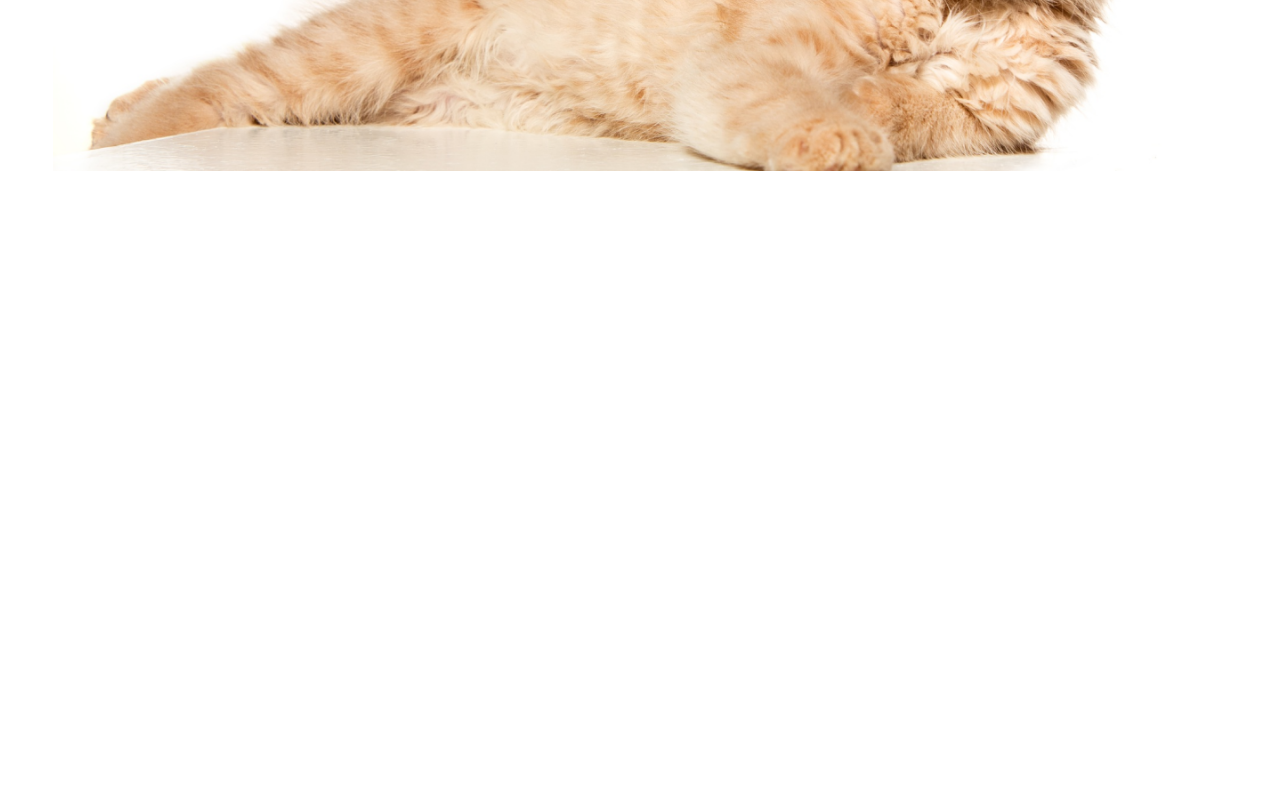
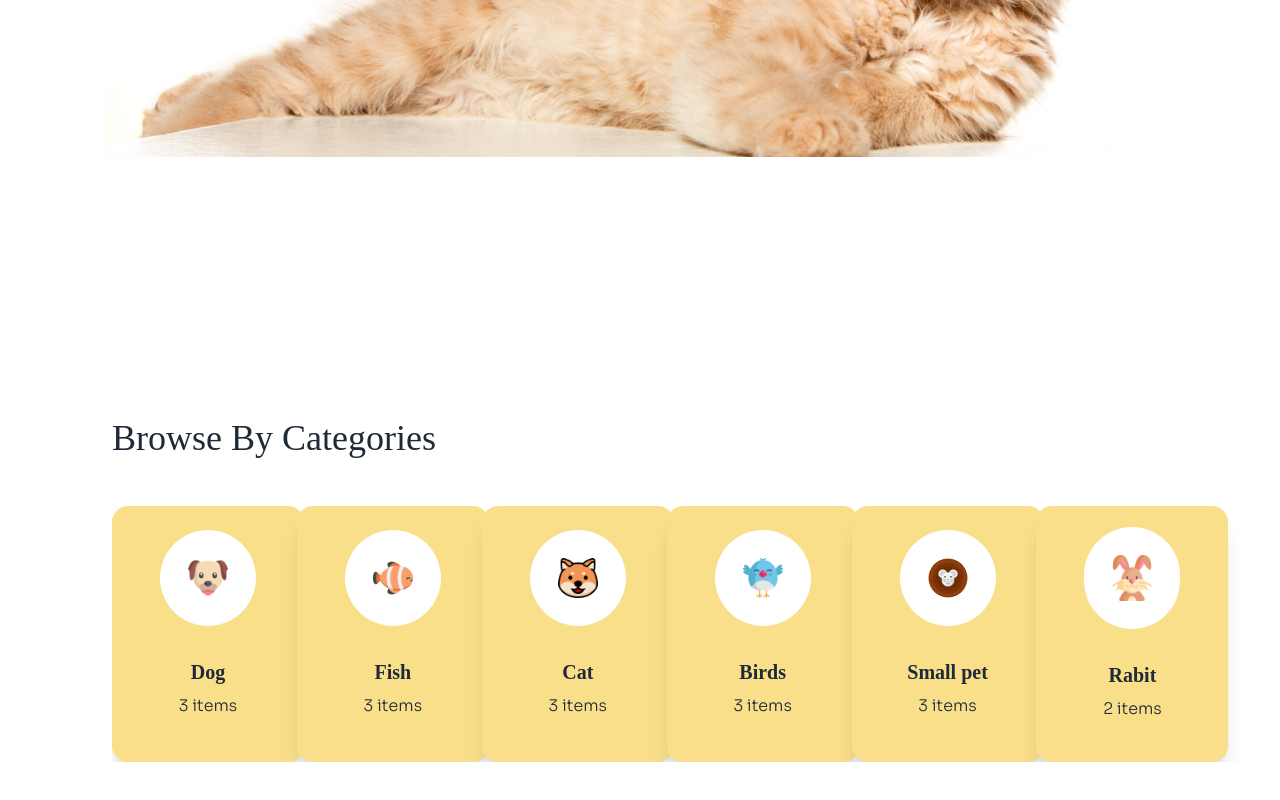
Before and after one commit to iMrAN-the-knight/assignment3, a plain HTML site: page index.html in a window 1280 px wide. Shown: the part 674-1474 px from the top of the page. Before the commit the page ends 972 px from the top, so only its background shows below. Drawn offline with nearby package versions, Linux system fonts and the light colour scheme; a web font is replaced by a local one.

Commit message:
small cards complete

```diff
--- a/index.html
+++ b/index.html
@@ -67,7 +67,7 @@
         </div>
         <ul
           tabindex="0"
-          class="menu menu-sm dropdown-content bg-base-100 rounded-box z-[1] mt-3 w-52 p-2 shadow">
+          class="menu menu-sm dropdown-content bg-base-100 rounded-box z-[1] mt-3  p-2 shadow">
           <li><a>Find a pet</a></li>
           <li><a>Breeds</a></li>
           <li><a>Contact us</a></li>
@@ -149,10 +149,10 @@
 <!-- <section class="w-11/12 pr-10 mx-auto bg-[url('c1-assets/cat-big.png')] bg-no-repeat bg-bottom bg-contain bg-[center_80%] lg:mt-0   "> -->
   <!-- sectioon -->
 
-  <section class="w-11/12 pr-10 mx-auto bg-[url('c1-assets/cat-big.png')] bg-no-repeat bg-bottom bg-contain bg-center flex flex-col justify-between min-h-[500px] lg:mt-0 ">
+  <section class="w-10/12 pr-10 mx-auto bg-[url('../c1-assets/cat-big.png')] bg-no-repeat bg-bottom bg-contain bg-center flex flex-col justify-between min-h-[500px] lg:mt-0 ">
 
 
-  <div class="pb-64  hero min-h-screen lg:w-[32rem] lg:-mb-10">
+  <div class="pb-72  hero min-h-screen lg:w-[32rem] lg:-mb-10">
     <div class=" flex-col mb-36 lg:flex-row-reverse lg:mt-36">
 
       <div>
@@ -169,7 +169,74 @@
   </header>
   <!-- Main -->
    <main>
+    <main class="  ">
+      <section class=" w-11/12 mx-auto pr-10 -mt-52 mr-2  overflow-hidden lg:mt-32 lg:w-11/12 lg:m-28 lg:pr-36  " >
+        <h3 class="text-left font-normal text-4xl mb-12">Browse By Categories</h3>
+        <div class=" grid grid-cols-2 gap-12 lg:gap-x-20 lg:gap-y-5 lg:grid-cols-6 ">
+        <div class="card  items-center place-content-center justify-center pt-12 bg-base-100 w-44 h-[16rem] shadow-xl bg-[#F9DF8A]  lg:w-48">
+          <div class="w-24 avatar rounded-full  bg-white">
+            <img src="c1-assets/dog-cartoon.png" class="p-7"/>
+          </div>
+          <div class="card-body items-center text-center text-xl">
+            <h5 class="card-title ">Dog</h5>
+            <h6 class="mb-9 font-sora font-light text-base">3 items</h6>
+            </div>
+          </div>
 
+        <div class="card  items-center place-content-center justify-center pt-12 bg-base-100 w-44 h-[16rem] shadow-xl bg-[#F9DF8A] lg:w-48 ">
+          <div class="w-24 avatar rounded-full  bg-white">
+            <img src="c1-assets/fish-cartoon.png" class="p-7"/>
+          </div>
+          <div class="card-body items-center text-center text-xl">
+            <h5 class="card-title ">Fish</h5>
+            <h6 class="mb-9 font-sora font-light text-base">3 items</h6>
+            </div>
+          </div>
+
+        <div class="card  items-center place-content-center justify-center pt-12 bg-base-100 w-44 h-[16rem] shadow-xl bg-[#F9DF8A] lg:w-48 ">
+          <div class="w-24 avatar rounded-full  bg-white">
+            <img src="c1-assets/cat-cartoon.png" class="p-7"/>
+          </div>
+          <div class="card-body items-center text-center text-xl">
+            <h5 class="card-title ">Cat</h5>
+            <h6 class="mb-9 font-sora font-light text-base">3 items</h6>
+            </div>
+          </div>
+
+        <div class="card  items-center place-content-center justify-center pt-12 bg-base-100 w-44 h-[16rem] shadow-xl bg-[#F9DF8A] lg:w-48">
+          <div class="w-24 avatar rounded-full  bg-white">
+            <img src="c1-assets/bird-cartoon.png" class="p-7"/>
+          </div>
+          <div class="card-body items-center text-center text-xl">
+            <h5 class="card-title ">Birds</h5>
+            <h6 class="mb-9 font-sora font-light text-base">3 items</h6>
+            </div>
+          </div>
+
+        <div class="card  items-center place-content-center justify-center pt-12 bg-base-100 w-44 h-[16rem] shadow-xl bg-[#F9DF8A] lg:w-48">
+          <div class="w-24 avatar rounded-full  bg-white">
+            <img src="c1-assets/mouse-cartoon.png" class="p-7"/>
+          </div>
+          <div class="card-body items-center text-center text-xl">
+            <h5 class="card-title ">Small pet</h5>
+            <h6 class="mb-9 font-sora font-light text-base">3 items</h6>
+            </div>
+          </div>
+
+        <div class="card  items-center place-content-center justify-center pt-12 bg-base-100 w-44
+         h-[16rem] shadow-xl bg-[#F9DF8A] lg:w-48">
+          <div class="w-24 avatar rounded-full  bg-white">
+            <img src="c1-assets/rabbit-cartoon.png" class="p-7"/>
+          </div>
+          <div class="card-body items-center text-center text-xl">
+            <h5 class="card-title ">Rabit</h5>
+            <h6 class="mb-9 font-sora font-light text-base">2 items</h6>
+            </div>
+          </div>
+
+      </div>
+      </section>
+         </main>
    </main>
    <!-- Footer -->
     <footer>
```
